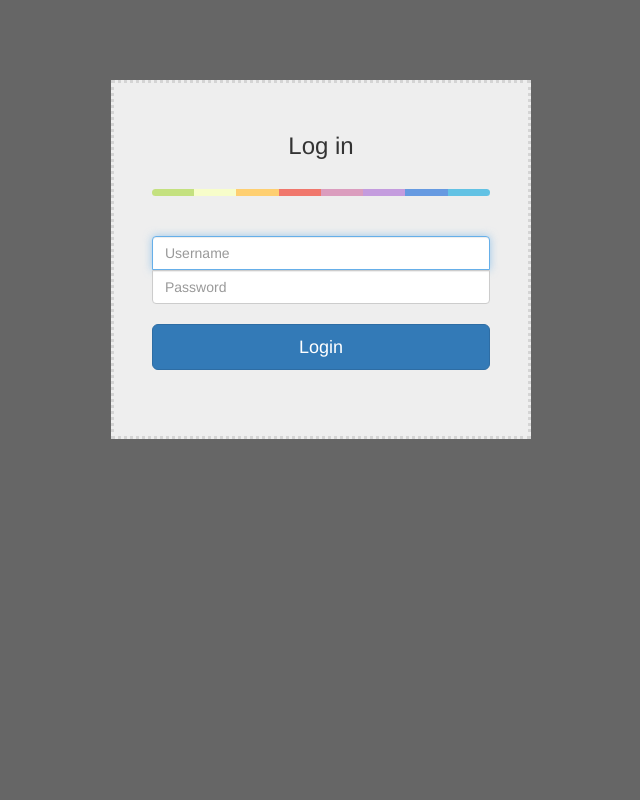
After one commit to DigitalG/CustomBot, a Django app: page /login/ in a window 1280 px wide. The commit adds this page. Shown: the whole page, without its empty margins (319-959 px from the left). Run offline with Django 3.2, Linux system fonts and the light colour scheme; some libraries are stand-ins or nearby versions.

Commit message:
lots again

```diff
--- a/CustomBot/urls.py
+++ b/CustomBot/urls.py
@@ -18,10 +18,14 @@ from django.contrib import admin
 from admin_panel import views
 
 urlpatterns = [
+    #url(r'/', views.index, name='index'),
     url(r'^admin/', admin.site.urls),
     url(r'index/', views.index, name='index'),
     url(r'filters/', views.filters, name='filters'),
-    url(r'create_filter', views.create_filter, name='create_filter'),
-    url(r'add_channel', views.add_channel, name='add_channel'),
-    url(r'channels_list', views.channels_list, name='channel_list')
+    url(r'create_filter/', views.create_filter, name='create_filter'),
+    url(r'add_channel/', views.add_channel, name='add_channel'),
+    url(r'channels_list/', views.channels_list, name='channel_list'),
+    url(r'login/', views.login, name="login"),
+    url('logout/', views.logout, name='logout'),
+    url(r'user_settings/', views.user_settings, name='user_settings')
 ]
--- /dev/null
+++ b/admin_panel/static/css/login_style.css
@@ -0,0 +1,50 @@
+body{
+    background-color: #666666;
+}
+.wrapper {
+	margin-top: 80px;
+	margin-bottom: 20px;
+}
+
+.form-signin {
+  max-width: 420px;
+  padding: 30px 38px 66px;
+  margin: 0 auto;
+  background-color: #eee;
+  border: 3px dotted rgba(0,0,0,0.1);
+  }
+
+.form-signin-heading {
+  text-align:center;
+  margin-bottom: 30px;
+}
+
+. form-control {
+  position: relative;
+  font-size: 16px;
+  height: auto;
+  padding: 10px;
+}
+
+input[type="text"] {
+  margin-bottom: 0px;
+  border-bottom-left-radius: 0;
+  border-bottom-right-radius: 0;
+}
+
+input[type="password"] {
+  margin-bottom: 20px;
+  border-top-left-radius: 0;
+  border-top-right-radius: 0;
+}
+
+.colorgraph {
+  height: 7px;
+  border-top: 0;
+  background: #c4e17f;
+  border-radius: 5px;
+  background-image: -webkit-linear-gradient(left, #c4e17f, #c4e17f 12.5%, #f7fdca 12.5%, #f7fdca 25%, #fecf71 25%, #fecf71 37.5%, #f0776c 37.5%, #f0776c 50%, #db9dbe 50%, #db9dbe 62.5%, #c49cde 62.5%, #c49cde 75%, #669ae1 75%, #669ae1 87.5%, #62c2e4 87.5%, #62c2e4);
+  background-image: -moz-linear-gradient(left, #c4e17f, #c4e17f 12.5%, #f7fdca 12.5%, #f7fdca 25%, #fecf71 25%, #fecf71 37.5%, #f0776c 37.5%, #f0776c 50%, #db9dbe 50%, #db9dbe 62.5%, #c49cde 62.5%, #c49cde 75%, #669ae1 75%, #669ae1 87.5%, #62c2e4 87.5%, #62c2e4);
+  background-image: -o-linear-gradient(left, #c4e17f, #c4e17f 12.5%, #f7fdca 12.5%, #f7fdca 25%, #fecf71 25%, #fecf71 37.5%, #f0776c 37.5%, #f0776c 50%, #db9dbe 50%, #db9dbe 62.5%, #c49cde 62.5%, #c49cde 75%, #669ae1 75%, #669ae1 87.5%, #62c2e4 87.5%, #62c2e4);
+  background-image: linear-gradient(to right, #c4e17f, #c4e17f 12.5%, #f7fdca 12.5%, #f7fdca 25%, #fecf71 25%, #fecf71 37.5%, #f0776c 37.5%, #f0776c 50%, #db9dbe 50%, #db9dbe 62.5%, #c49cde 62.5%, #c49cde 75%, #669ae1 75%, #669ae1 87.5%, #62c2e4 87.5%, #62c2e4);
+}
--- a/admin_panel/views.py
+++ b/admin_panel/views.py
@@ -1,5 +1,8 @@
 from django.shortcuts import render
 from .models import *
+from django.http import Http404, HttpResponse, HttpResponseRedirect
+from django.contrib import auth
+from django.contrib.auth import logout as django_logout
 
 
 # Create your views here.
@@ -52,10 +55,8 @@ def channels_list(request):
 
 def add_channel(request):
     filters = Filter.objects.all()
-    print(filters)
     ctx = {'filters': filters}
 
-    print(request.POST)
 
     if request.method == 'POST':
         new_name = request.POST['Name']
@@ -66,8 +67,36 @@ def add_channel(request):
         max = Filter.objects.all().order_by('-id')[0].id
         for i in range(min, max):
             if request.POST['Check' + str(i)]:
-                channel.filters.add(Filter.objects.filter(pk=i))
+                channel.filters.add(Filter.objects.filter(pk=i)[0])
 
         channel.save()
 
     return render(request, 'add_channel.html', ctx)
+
+
+def logout(request):
+    django_logout(request)
+    return HttpResponseRedirect('/index')
+
+
+def login(request):
+    """Shows a login form and a registration link."""
+
+    if request.method == 'POST':
+        username = request.POST['username']
+        password = request.POST['password']
+        user = auth.authenticate(username=username, password=password)
+        if user is not None and user.is_active:
+            auth.login(request, user)
+            return HttpResponseRedirect("/index/")
+
+        else:
+            return HttpResponse("Invalid login. Please try again.")
+
+    # if not POST then return login form
+    return render(request, "login.html", {'next': ''})
+
+
+def user_settings(request):
+
+    return render(request, 'user_settings.html')
--- /dev/null
+++ b/templates/login.html
@@ -0,0 +1,28 @@
+{% load static %}
+<html lang="en">
+<head>
+    <title>Login</title>
+    <meta charset="utf-8">
+    <meta name="viewport" content="width=device-width, initial-scale=1">
+    <link rel="stylesheet" href="https://maxcdn.bootstrapcdn.com/bootstrap/3.3.7/css/bootstrap.min.css">
+    <script src="https://ajax.googleapis.com/ajax/libs/jquery/3.2.1/jquery.min.js"></script>
+    <script src="https://maxcdn.bootstrapcdn.com/bootstrap/3.3.7/js/bootstrap.min.js"></script>
+    <link rel="stylesheet" href="{% static 'css/login_style.css' %}">
+</head>
+<body>
+<div class = "container">
+	<div class="wrapper">
+		<form action="" method="post" name="Login_Form" class="form-signin">
+            {% csrf_token %}
+		    <h3 class="form-signin-heading">Log in</h3>
+			  <hr class="colorgraph"><br>
+
+			  <input type="text" class="form-control" name="username" placeholder="Username" required="" autofocus="" />
+			  <input type="password" class="form-control" name="password" placeholder="Password" required=""/>
+
+			  <button class="btn btn-lg btn-primary btn-block"  name="Submit" value="Login" type="Submit">Login</button>
+		</form>
+	</div>
+</div>
+</body>
+</html>
```
Also changed, not shown: admin_panel/models.py (+12 -1 lines), admin_panel/tele_login.py (added, +11 -0 lines), templates/add_channel.html (+8 -5 lines), templates/navbar.html (+15 -1 lines), templates/user_settings.html (added, +55 -0 lines), admin_panel/migrations/0001_initial.py, admin_panel/migrations/0002_remove_channel_tele_id.py (added), admin_panel/migrations/__init__.py (added), admin_panel/static/img/100x200_ph.png (added).
